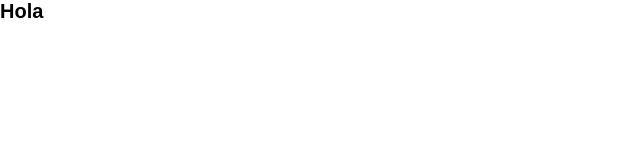
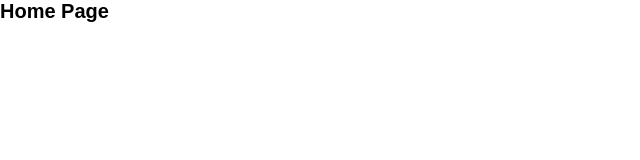
Before and after one commit to jhoneduardmoreno/art-ecommerce-frontend, a React (Vite) app: page / in a window 1280 px wide. Shown: the top 160 px of the page, without its empty margins (0-640 px from the left). Built offline with nearby package versions, Linux system fonts and the light colour scheme.

Commit message:
Add home page

```diff
--- a/src/App.tsx
+++ b/src/App.tsx
@@ -1,8 +1,9 @@
+import HomePage from "./pages/HomePage"
 
 function App() {
   return (
     <>
-      <h1>Hola</h1>
+      <HomePage />
     </>
   )
 }
--- /dev/null
+++ b/src/pages/HomePage/index.tsx
@@ -0,0 +1,10 @@
+
+const HomePage = () => {
+    return (
+        <div>
+        <h1>Home Page</h1>
+        </div>
+    );
+}
+
+export default HomePage;
```
